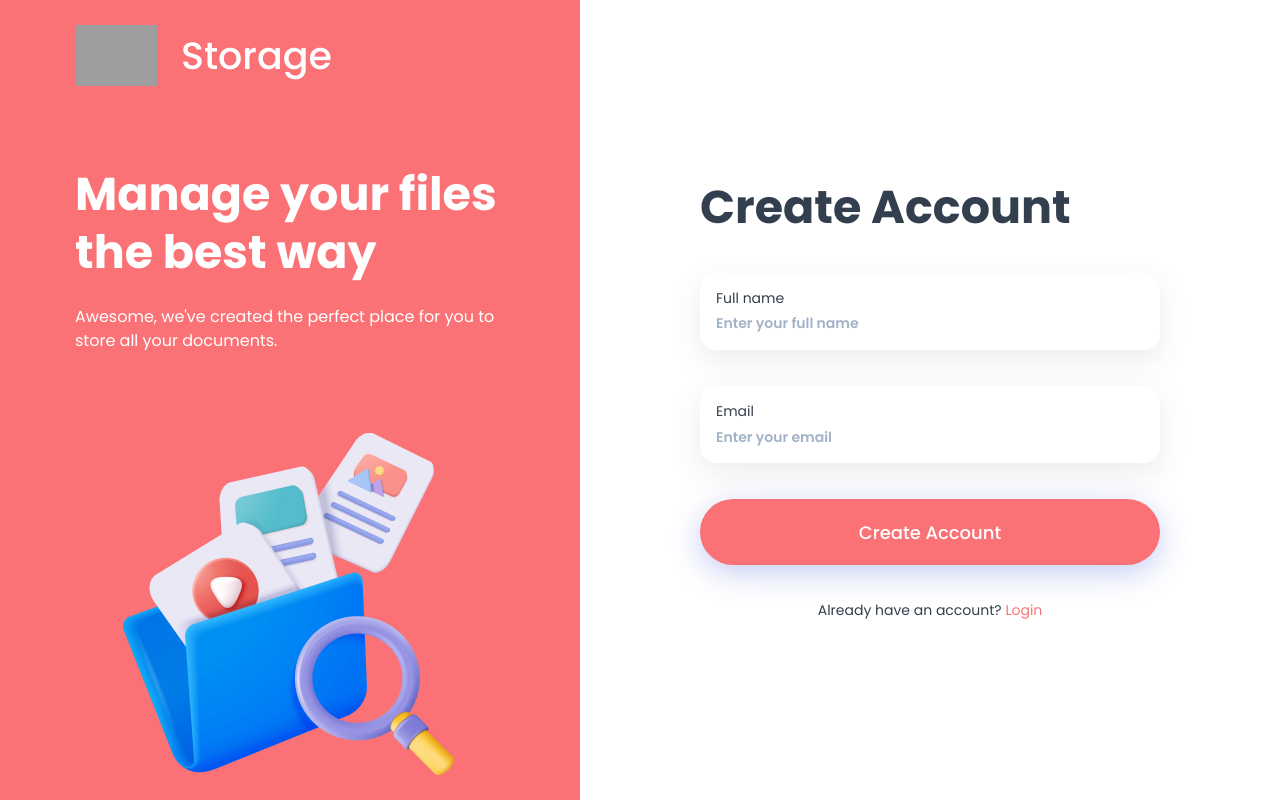
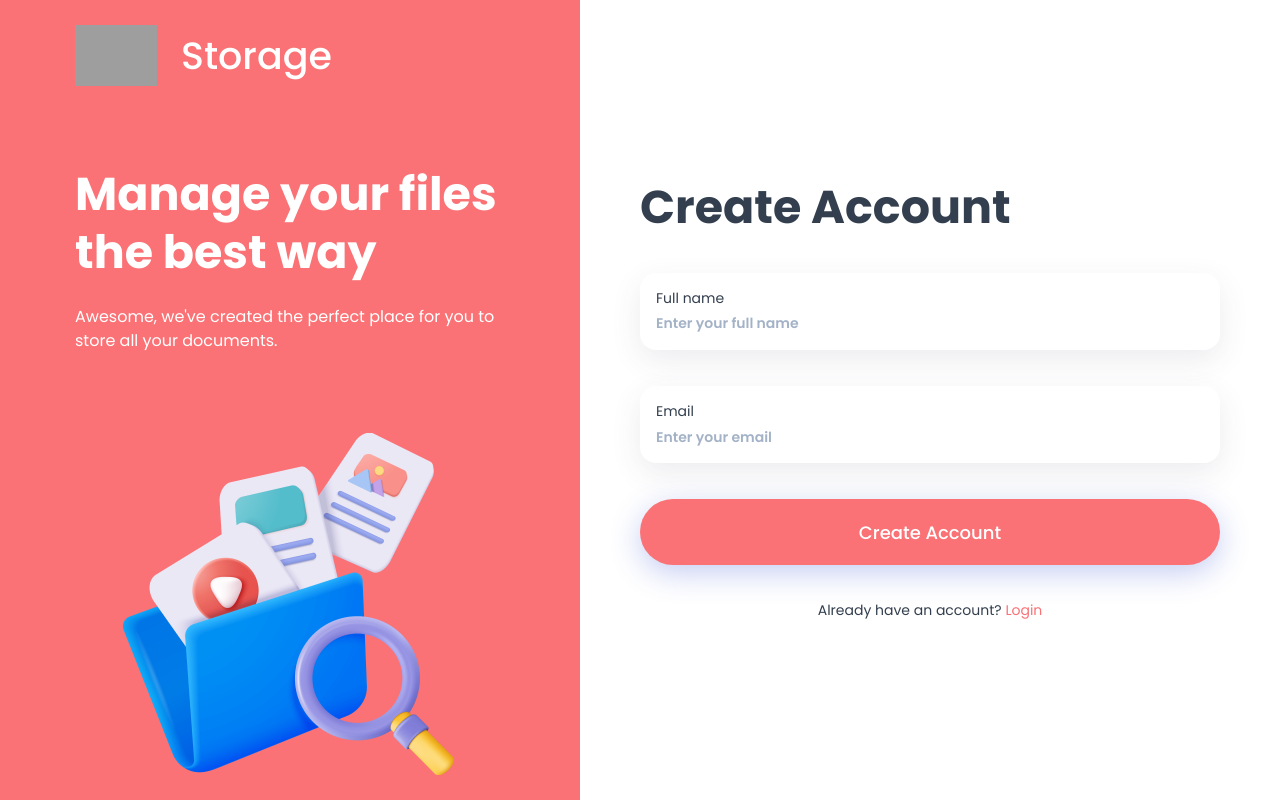
Before and after one commit to capricornus44/angular-storage, an Angular app: page /register in a window 1280 px wide. Built offline with nearby package versions, Linux system fonts and the light colour scheme; grey boxes are pictures that could not be loaded.

Commit message:
add auth forms validation

```diff
--- a/src/app/shared/auth-form/auth-form.component.css
+++ b/src/app/shared/auth-form/auth-form.component.css
@@ -1,9 +1,10 @@
 .auth-form {
+  width: min(100%, 580px);
   height: 100%;
   display: grid;
   align-content: center;
   gap: 36px;
-  padding-inline: 120px;
+  margin-inline: auto;
 }
 
 .auth-form__title {
@@ -11,9 +12,11 @@
 }
 
 .auth-form__input-wrapper {
+  --padding: 16px;
+  position: relative;
   display: grid;
   gap: 6px;
-  padding: 16px;
+  padding: var(--padding);
   border-radius: 16px;
   box-shadow: 0px 10px 30px 0px rgba(66, 71, 97, 0.1);
   background-color: var(--color-white);
@@ -21,6 +24,10 @@
 
 .auth-form__input-wrapper:focus-within {
   outline: 2px solid var(--color-accent-blue);
+}
+
+.auth-form__input-wrapper.invalid {
+  outline: 2px solid var(--color-primary-red);
 }
 
 .auth-form__label {
@@ -35,6 +42,14 @@
 
 .auth-form__input::placeholder {
   color: var(--color-gray-300);
+}
+
+.error {
+  position: absolute;
+  top: 110%;
+  left: var(--padding);
+  font-size: 12px;
+  color: var(--color-error);
 }
 
 .auth-form__button {
--- a/src/app/shared/auth-form/auth-form.component.html
+++ b/src/app/shared/auth-form/auth-form.component.html
@@ -1,9 +1,15 @@
-<form class="auth-form">
+<form class="auth-form" [formGroup]="authForm" (ngSubmit)="onSubmit()">
   <h2 class="heading-1 auth-form__title">
-    {{ type === "login" ? "Login" : "Create Account" }}
+    {{ isLoginMode ? "Login" : "Create Account" }}
   </h2>
 
-  <div class="auth-form__input-wrapper" *ngIf="type === 'register'">
+  <div
+    *ngIf="!isLoginMode"
+    class="auth-form__input-wrapper"
+    [class.invalid]="
+      authForm.get('username')?.touched && authForm.get('username')?.invalid
+    "
+  >
     <label for="username" class="body-2 auth-form__label">Full name</label>
     <input
       type="text"
@@ -11,10 +17,29 @@
       class="subtitle-2 auth-form__input"
       placeholder="Enter your full name"
       autocomplete="name"
+      formControlName="username"
     />
+    <div
+      class="error"
+      *ngIf="
+        authForm.get('username')?.touched && authForm.get('username')?.errors
+      "
+    >
+      <span *ngIf="authForm.get('username')?.errors?.['required']">
+        Username is required.
+      </span>
+      <span *ngIf="authForm.get('username')?.errors?.['minlength']">
+        Username must be at least 3 characters long.
+      </span>
+    </div>
   </div>
 
-  <div class="auth-form__input-wrapper">
+  <div
+    class="auth-form__input-wrapper"
+    [class.invalid]="
+      authForm.get('email')?.touched && authForm.get('email')?.invalid
+    "
+  >
     <label for="email" class="body-2 auth-form__label">Email</label>
     <input
       type="email"
@@ -22,19 +47,29 @@
       class="subtitle-2 auth-form__input"
       placeholder="Enter your email"
       autocomplete="email"
+      formControlName="email"
     />
+    <div
+      class="error"
+      *ngIf="authForm.get('email')?.touched && authForm.get('email')?.errors"
+    >
+      <span *ngIf="authForm.get('email')?.errors?.['required']">
+        Email is required.
+      </span>
+      <span *ngIf="authForm.get('email')?.errors?.['email']">
+        Invalid email address.
+      </span>
+    </div>
   </div>
 
-  <button class="button auth-form__button">
-    {{ type === "login" ? "Login" : "Create Account" }}
+  <button type="submit" class="button auth-form__button">
+    {{ isLoginMode ? "Login" : "Create Account" }}
   </button>
 
   <p class="body-2 auth-form__link">
-    {{
-      type === "login" ? "Don't have an account?" : "Already have an account?"
-    }}
-    <a [routerLink]="type === 'login' ? '/register' : '/login'">
-      {{ type === "login" ? "Create Account" : "Login" }}
+    {{ isLoginMode ? "Don't have an account?" : "Already have an account?" }}
+    <a [routerLink]="isLoginMode ? '/register' : '/login'">
+      {{ isLoginMode ? "Create Account" : "Login" }}
     </a>
   </p>
 </form>
--- a/src/app/shared/auth-form/auth-form.component.ts
+++ b/src/app/shared/auth-form/auth-form.component.ts
@@ -1,18 +1,54 @@
 import { CommonModule } from '@angular/common';
 import { Component, OnInit } from '@angular/core';
-import { RouterLink } from '@angular/router';
-import { FORM } from '../../types/form.type';
+import {
+  FormBuilder,
+  FormGroup,
+  ReactiveFormsModule,
+  Validators,
+} from '@angular/forms';
+import { Router, RouterLink } from '@angular/router';
 
 @Component({
   selector: 'auth-form',
   templateUrl: './auth-form.component.html',
   styleUrl: './auth-form.component.css',
-  imports: [CommonModule, RouterLink],
+  imports: [CommonModule, RouterLink, ReactiveFormsModule],
 })
 export class AuthFormComponent implements OnInit {
-  type: FORM = 'login';
+  authForm!: FormGroup;
+  isLoginMode: boolean = true;
+
+  constructor(private fb: FormBuilder, private router: Router) {}
 
   ngOnInit(): void {
-    this.type = window.location.pathname.split('/')[1] as FORM;
+    this.isLoginMode = this.router.url === '/login';
+    this.initForm();
+  }
+
+  private initForm(): void {
+    this.authForm = this.fb.group({
+      email: ['', [Validators.required, Validators.email]],
+      ...(this.isLoginMode
+        ? {}
+        : {
+            username: ['', [Validators.required, Validators.minLength(3)]],
+          }),
+    });
+  }
+
+  onSubmit(): void {
+    if (this.authForm.invalid) {
+      this.authForm.markAllAsTouched();
+      return;
+    }
+
+    const formData = this.authForm.value;
+    if (this.isLoginMode) {
+      console.log('Login data:', formData);
+      // Handle login logic here
+    } else {
+      console.log('Register data:', formData);
+      // Handle register logic here
+    }
   }
 }
--- a/src/app/types/form.type.ts
+++ /dev/null
@@ -1 +0,0 @@
-export type FORM = 'login' | 'register';
```
